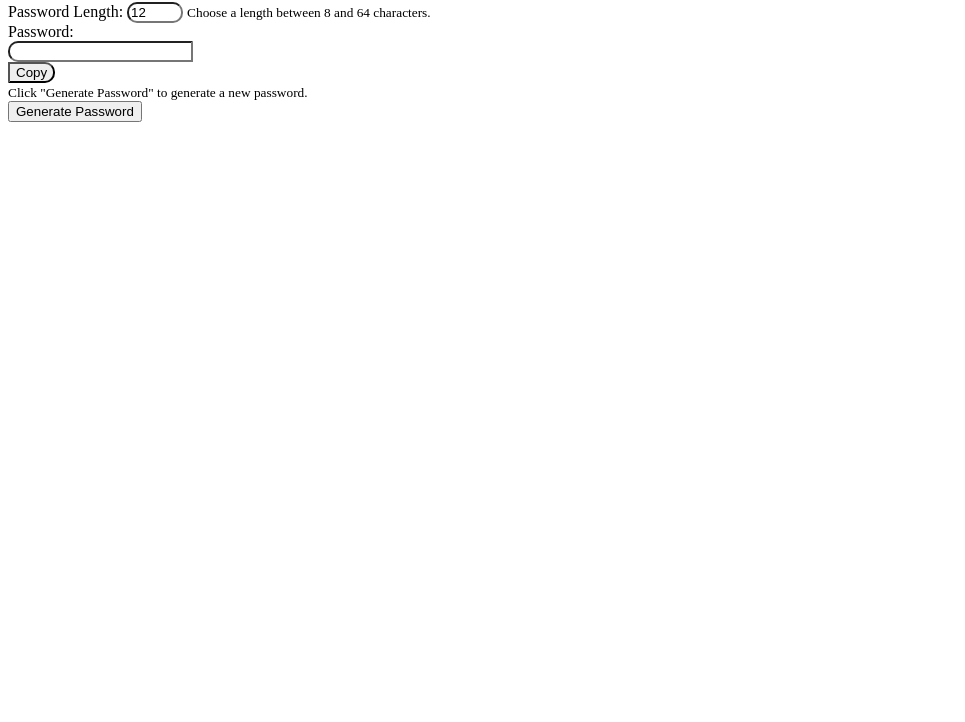
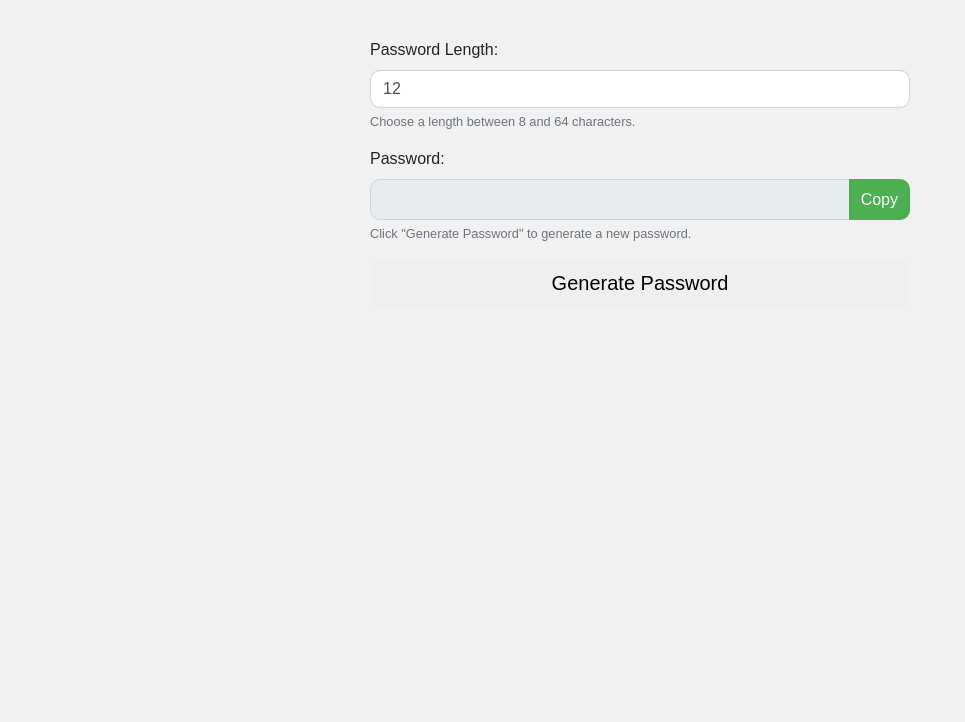
Before and after one commit to Vipullprajapati/Password-Generator, a website built with Vite: page index.html in a window 1280 px wide. Shown: the part 78-800 px from the top of the page, without its empty margins (0-965 px from the left). Built offline with nearby package versions, Linux system fonts and the light colour scheme.

Commit message:
Add css and some update

```diff
--- a/index.html
+++ b/index.html
@@ -6,6 +6,10 @@
     <title>Password Generator</title>
     <!-- link -->
     <link rel="stylesheet" href="src/index.css" />
+    <link
+      rel="stylesheet"
+      href="https://maxcdn.bootstrapcdn.com/bootstrap/4.0.0/css/bootstrap.min.css"
+    />
   </head>
   <body>
     <div class="container">
@@ -62,9 +66,9 @@
         </div>
       </div>
     </div>
-    <!-- <script src="https://code.jquery.com/jquery-3.2.1.slim.min.js"></script>
-  <script src="https://cdnjs.cloudflare.com/ajax/libs/popper.js/1.12.9/umd/popper.min.js"></script>
-  <script src="https://maxcdn.bootstrapcdn.com/bootstrap/4.0.0/js/bootstrap.min.js"></script> -->
-    <script src="main.js"></script>
+    <script src="https://code.jquery.com/jquery-3.2.1.slim.min.js"></script>
+    <script src="https://cdnjs.cloudflare.com/ajax/libs/popper.js/1.12.9/umd/popper.min.js"></script>
+    <script src="https://maxcdn.bootstrapcdn.com/bootstrap/4.0.0/js/bootstrap.min.js"></script>
+    <script src="src/main.js"></script>
   </body>
 </html>
--- a/src/index.css
+++ b/src/index.css
@@ -0,0 +1,78 @@
+body {
+    background-color: #f1f1f1;
+    font-family: Arial, Helvetica, sans-serif;
+  }
+
+  .container {
+    margin-top: 20px;
+  }
+
+  input[type="number"]::-webkit-inner-spin-button,
+  input[type="number"]::-webkit-outer-spin-button {
+    -webkit-appearance: none;
+    margin: 0;
+  }
+
+  input[type="number"] {
+    -moz-appearance: textfield;
+  }
+
+  input[type="text"] {
+    font-size: 18px;
+    font-weight: bold;
+    text-align: center;
+  }
+
+  input[type="text"]:focus {
+    background-color: #fff;
+    color: #000;
+    outline: none;
+  }
+
+  .btn-primary {
+    background-color: #4caf50;
+    border: none;
+  }
+
+  .btn-primary:hover {
+    background-color: #3e8e41;
+  }
+
+  .bton:link,
+  .bton:visited {
+    text-transform: uppercase;
+    text-decoration: none;
+    color: rgb(27, 27, 27);
+    padding: 10px 50px;
+    /* border: 1px solid; */
+    border-radius: 1000px;
+    display: inline-block;
+    transition: all 0.2s;
+    position: relative;
+  }
+
+  .bton:hover {
+    transform: translateY(-5px);
+    box-shadow: 0 10px 20px rgba(27, 27, 27, 0.5);
+  }
+
+  .bton:active {
+    transform: translateY(-3px);
+  }
+
+  .bton::after {
+    content: "";
+    display: inline-block;
+    border-radius: 100px;
+    top: 0;
+    left: 0;
+    position: absolute;
+    z-index: -1;
+    transition: all 0.3s;
+  }
+
+  .bton:hover::after {
+    background-color: rgb(129, 129, 129);
+    transform: scaleX(1.2) scaleY(1.2);
+    opacity: 0;
+  }
```
